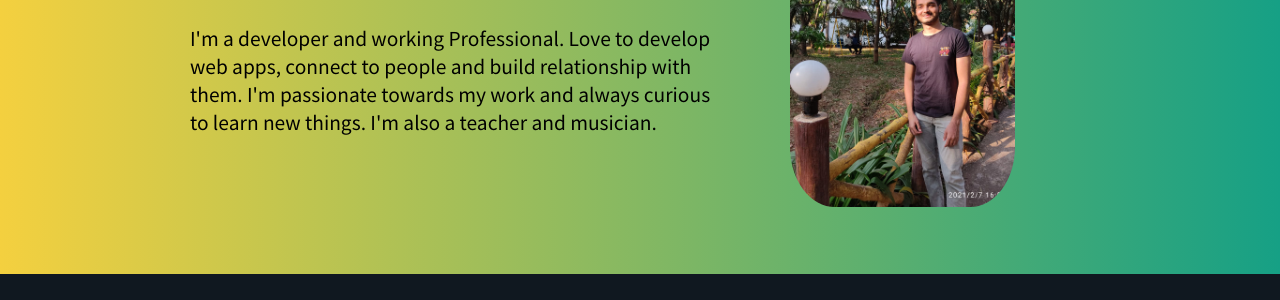
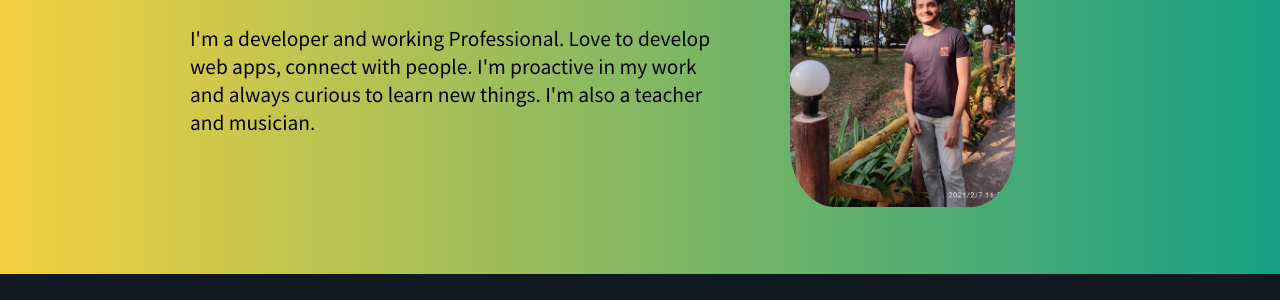
Before and after one commit to yakhal/prakharrastogi.github.io, a plain HTML site: page index.html in a window 1280 px wide. Shown: the part 285-585 px from the top of the page. Drawn offline with Linux system fonts and the light colour scheme; a web font is replaced by a local one.

Commit message:
Changed HTML Text

```diff
--- a/index.html
+++ b/index.html
@@ -39,13 +39,11 @@
                 <div class="article-content animate-ltr">
                     <h2>Hello, World!</h2>
                     <p>
-                        I'm a developer and working Professional. Love to develop web apps, connect to people and build
-                        relationship with them. I'm passionate towards my work and always curious to learn new things.
+                        I'm a developer and working Professional. Love to develop web apps, connect with people. I'm proactive in my work and always curious to learn new things.
                         I'm also a teacher and musician.
                     </p>
                 </div>
             </div>
-
         </article>
 
         <!-- Experience Section -->
```
